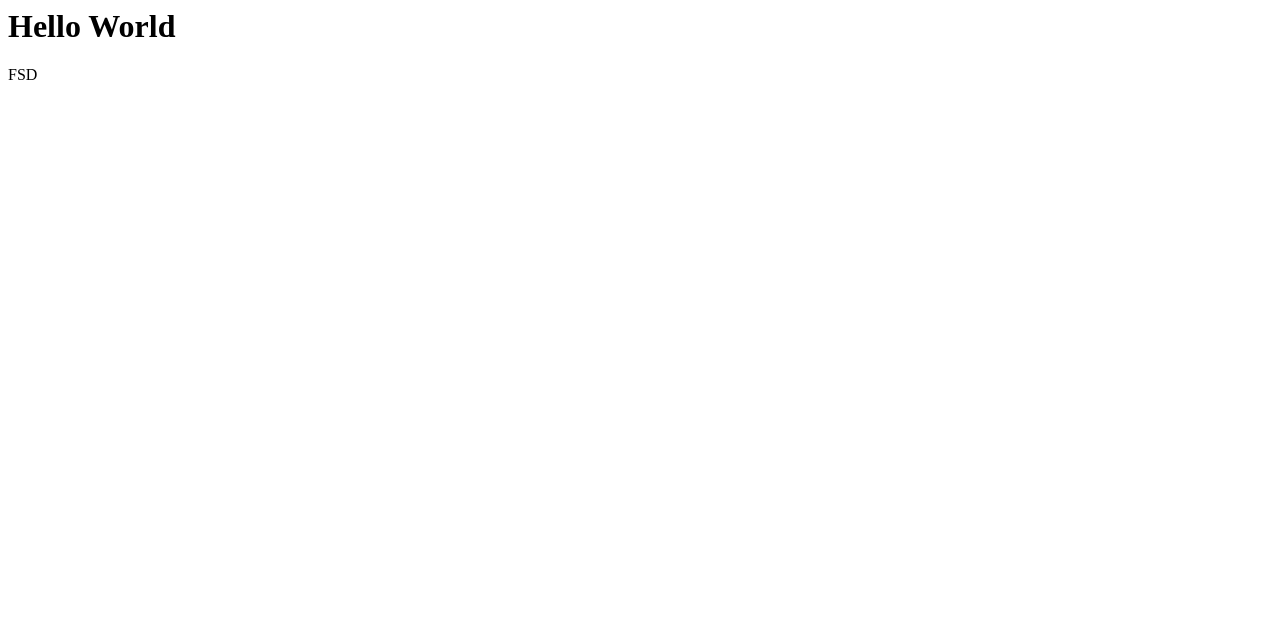
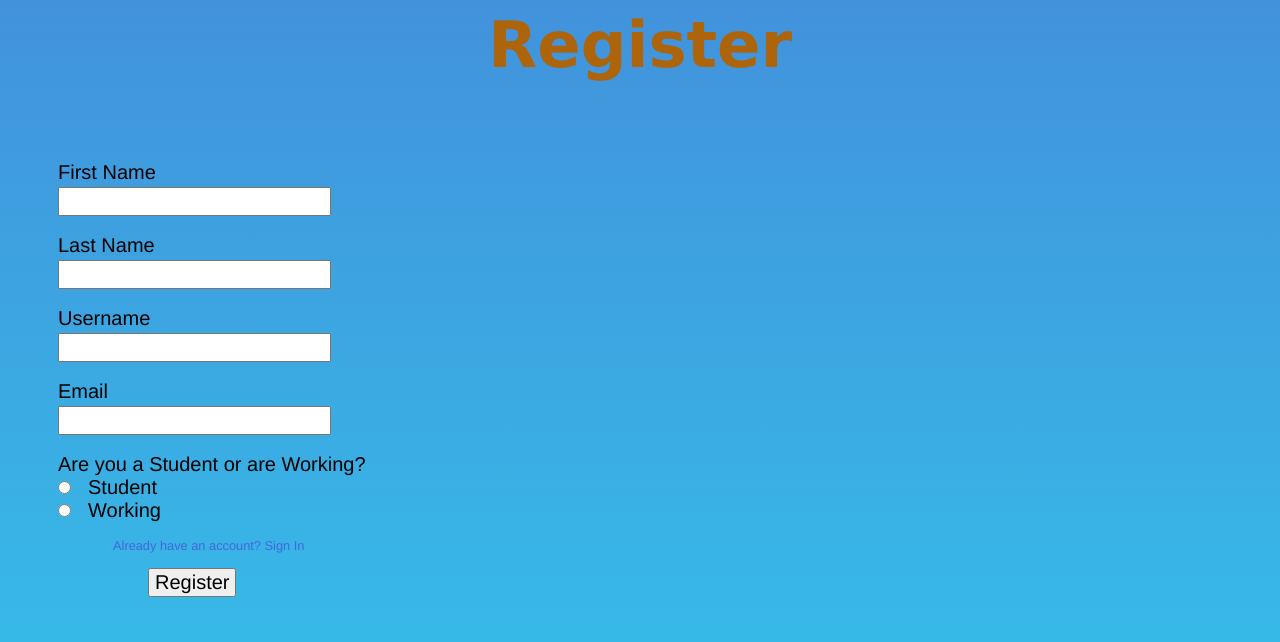
Before and after one commit to cvkulkarni2810/FSDAssignments, a plain HTML site: page index.html in a window 1280 px wide. Drawn offline with Linux system fonts and the light colour scheme.

Commit message:
Update index.html

```diff
--- a/index.html
+++ b/index.html
@@ -1,12 +1,89 @@
-<HTML>
-<HEAD>
-<TITLE>
-FSD 1
-</TITLE>
-</HEAD>
-<BODY>
-<h1>Hello World</h1>
-<p>FSD</p>
+<html>
+	<head>
+	<style>
+		h1{
+			text-align: center;
+			color: #ad640a;
+			font-family: verdana;
+			font-size: 400%;
+		}
 
-</BODY>
-</HTML>
+		h7{
+			font-family: helvetica;
+			padding-left: 105px;
+			font-size: 80%;
+			color: #4467db;
+		}
+
+		label{
+			font-family: helvetica;
+			padding-left: 50px;
+			font-size: 20;
+		}
+
+		input[type=text] {
+			font-size: 20;
+			margin-left: 50px;
+			margin-top: 3px;
+		}
+
+		input[type=radio] {
+			font-size: 20;
+			margin-left: 50px;
+			margin-top: 3px;
+		}
+
+		p{
+			color: red;
+			font-family: courier;
+			font-size: 150%;
+		}
+
+		body{
+			background-image: -webkit-linear-gradient(top, #4292db, #34c3eb)
+		}
+
+		button{
+			font-family: helvetica;
+			font-size: 20;
+			margin-left: 140px;
+			padding-left: 5px;
+			padding-right: 5px;
+		}
+	</style>
+	</head>
+
+  	<body>
+		<h1>Register</h1>
+
+		<form>
+			<br><br><label for="firstName">First Name</label><br>
+			<input type="text" id="firstName" name="firstName"><br><br>
+
+			<label for="lastName">Last Name</label><br>
+			<input type="text" id="lastName" name="lastName"><br><br>
+
+			<label for="username">Username</label><br>
+			<input type="text" id="username" name="username"><br><br>
+
+			<label for="email">Email</label><br>
+			<input type="text" id="email" name="email"><br><br>
+
+			<label for="occupation">Are you a Student or are Working?</label><br>
+			<input type="radio" id="student" name="student">
+			<label style="font-family: helvetica;
+			padding-left: 10px;
+			font-size: 20;"  for="student">Student</label><br>
+			<input type="radio" id="working" name="working">
+			<label  style="font-family: helvetica;
+			padding-left: 10px;
+			font-size: 20;" for="working">Working</label><br>
+		</form>
+
+		<h7>Already have an account? Sign In<br><br></h7>
+
+		<button>
+			Register
+		</button>
+	</body>
+</html>
```
